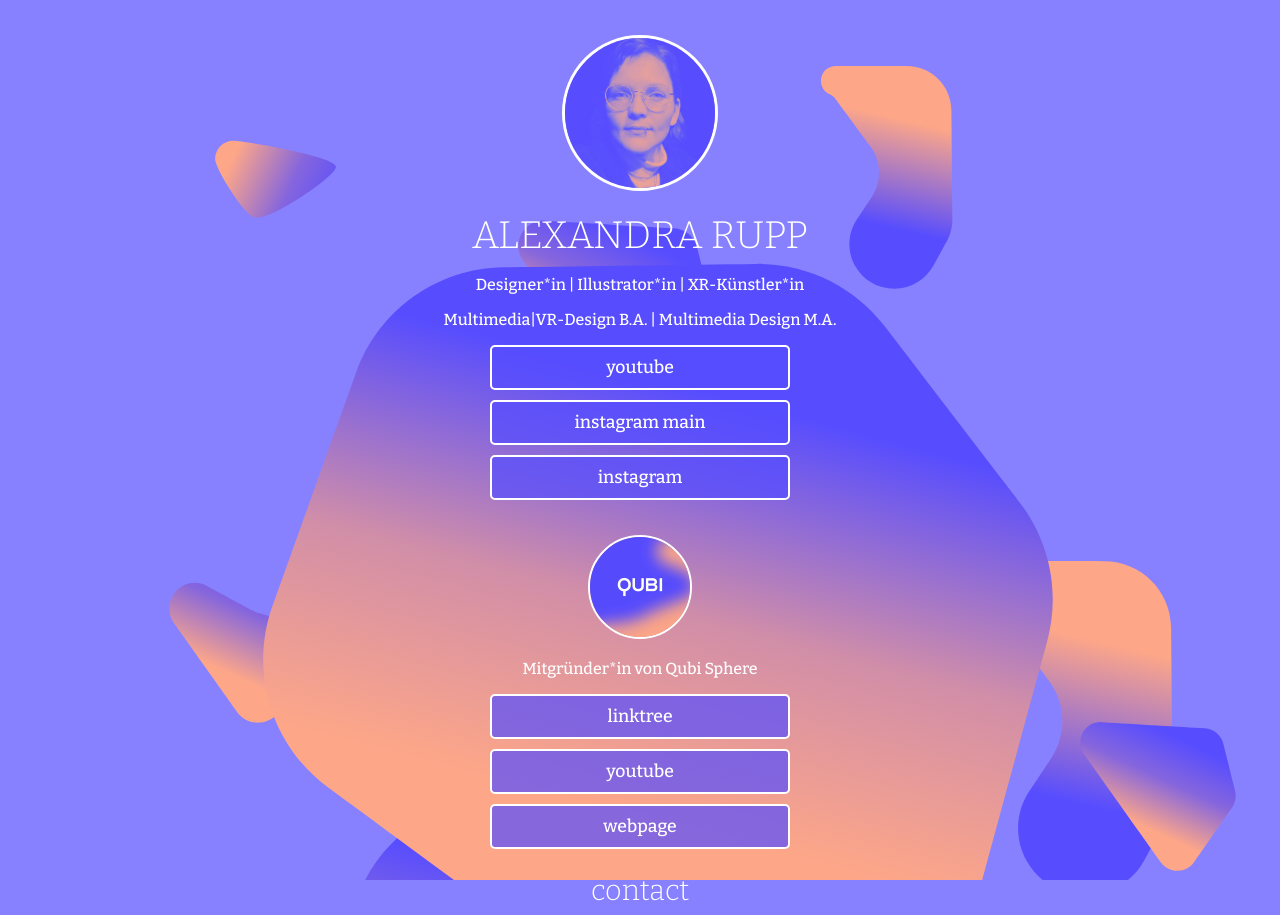
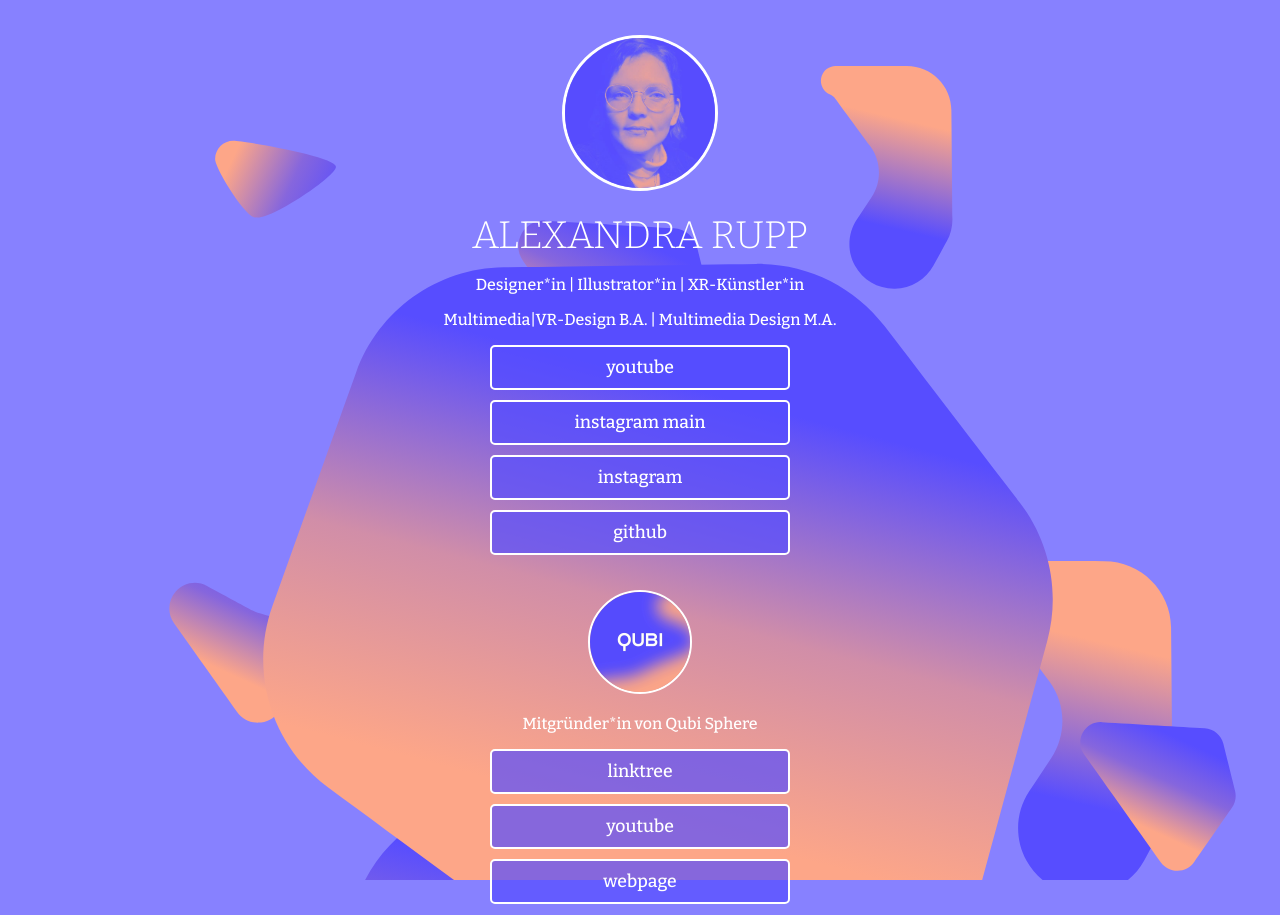
Before and after one commit to Dalbyte/LinkTreeAD, a plain HTML site: page webpage/index.html in a window 1280 px wide. Shown: the top 915 px of the page. Drawn offline with nearby package versions, Linux system fonts and the light colour scheme.

Commit message:
add github

```diff
--- a/webpage/index.html
+++ b/webpage/index.html
@@ -37,6 +37,7 @@
         <a class="link" href="https://www.youtube.com/@alexvr9951">youtube</a>
         <a class="link" href="https://www.instagram.com/xrvariant/">instagram main</a>
         <a class="link" href="https://www.instagram.com/ad.ar.vr/">instagram</a>
+        <a class="link" href="https://github.com/AlexaWoerks">github</a>
     </div>
     <img id="roundPhoto" src="img/qubicle-title-gif_1-2-2_quad_c6-400_small.gif" alt="Qubi Logo Animation">
     <p id="description">Mitgründer*in von Qubi Sphere</p>
```
